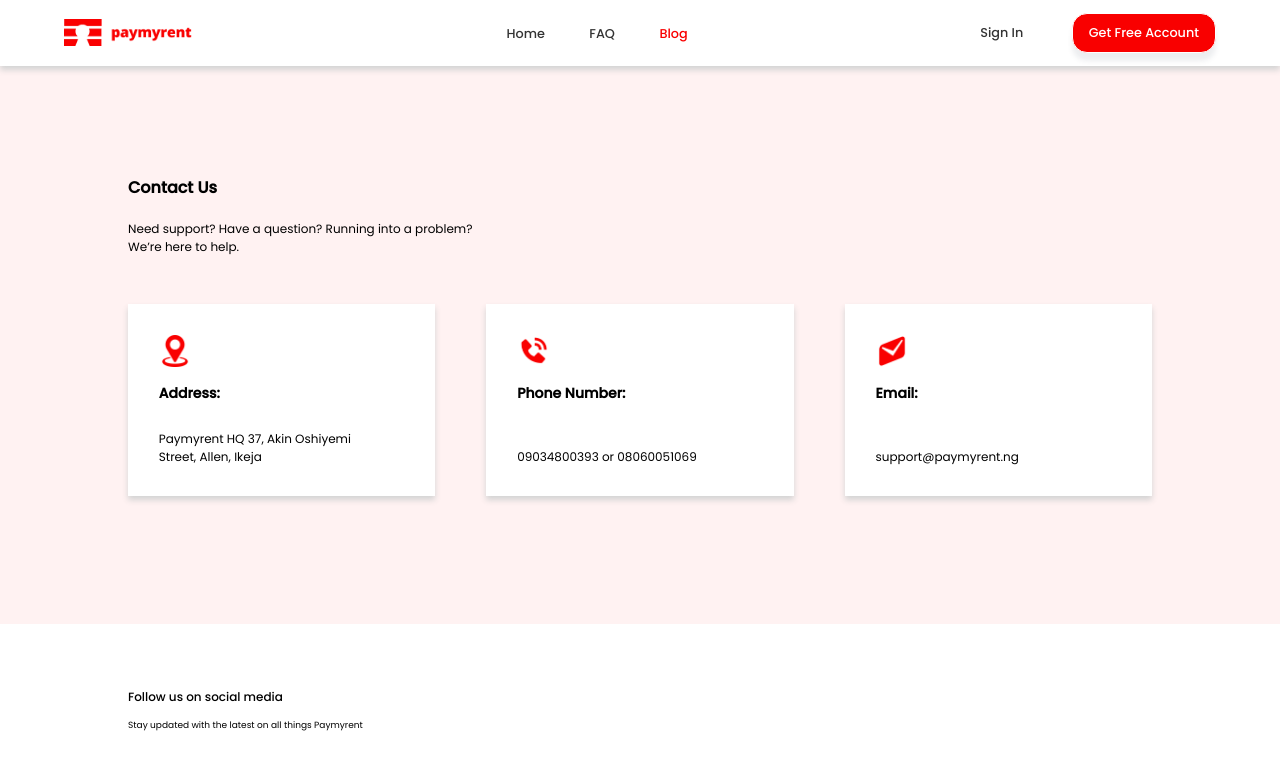
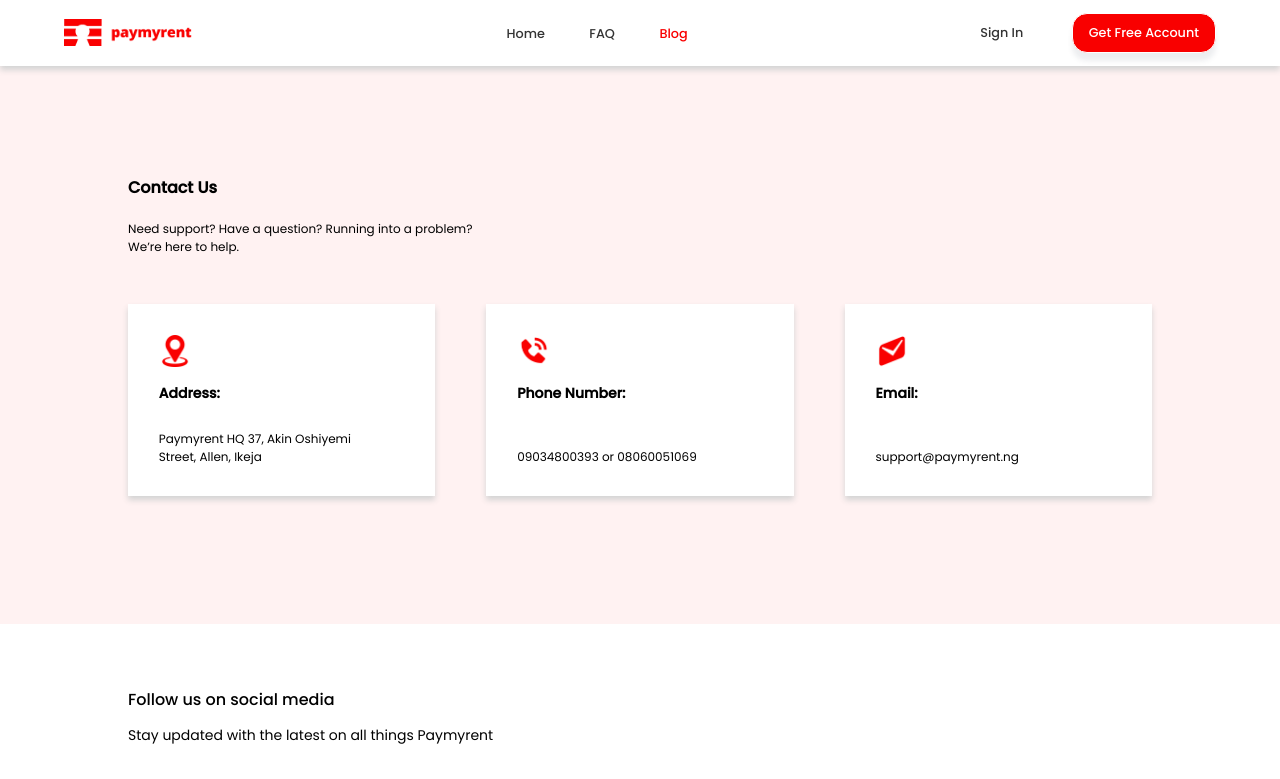
Before and after one commit to Olaoluwa1995/charts_table, a React (Create React App) app: page /blog in a window 1280 px wide. Shown: the top 779 px of the page. Built offline with nearby package versions, Linux system fonts and the light colour scheme.

Commit message:
Updated design

```diff
--- a/src/components/blog/follow-us/follow-us.tsx
+++ b/src/components/blog/follow-us/follow-us.tsx
@@ -12,19 +12,23 @@
       bgColor="white"
       flexDir="column"
     >
-      <Box mb="0.8rem" fontSize="xs" fontWeight="medium">
+      <Box
+        mb="0.8rem"
+        fontSize={{ base: "xs", md: "sm", xl: "md" }}
+        fontWeight="medium"
+      >
         Follow us on social media
       </Box>
-      <Box mb="3rem" fontSize="xx-small">
+      <Box mb="3rem" fontSize={{ base: "xx-small", md: "xs", xl: "sm" }}>
         Stay updated with the latest on all things Paymyrent
       </Box>
       <Flex>
         {coloredSocials.map((social: Social) => (
           <Image
-            mr="2rem"
+            mr={{ base: "1rem", md: "2rem" }}
             key={social.key}
-            h={{ base: "1.2rem", md: "1.5rem" }}
-            w={{ base: "1.2rem", md: "1.5rem" }}
+            h={{ base: "1.2rem", md: "1.5rem", xl: "2rem" }}
+            w={{ base: "1.2rem", md: "1.5rem", xl: "2rem" }}
             src={social.image}
           />
         ))}
```
